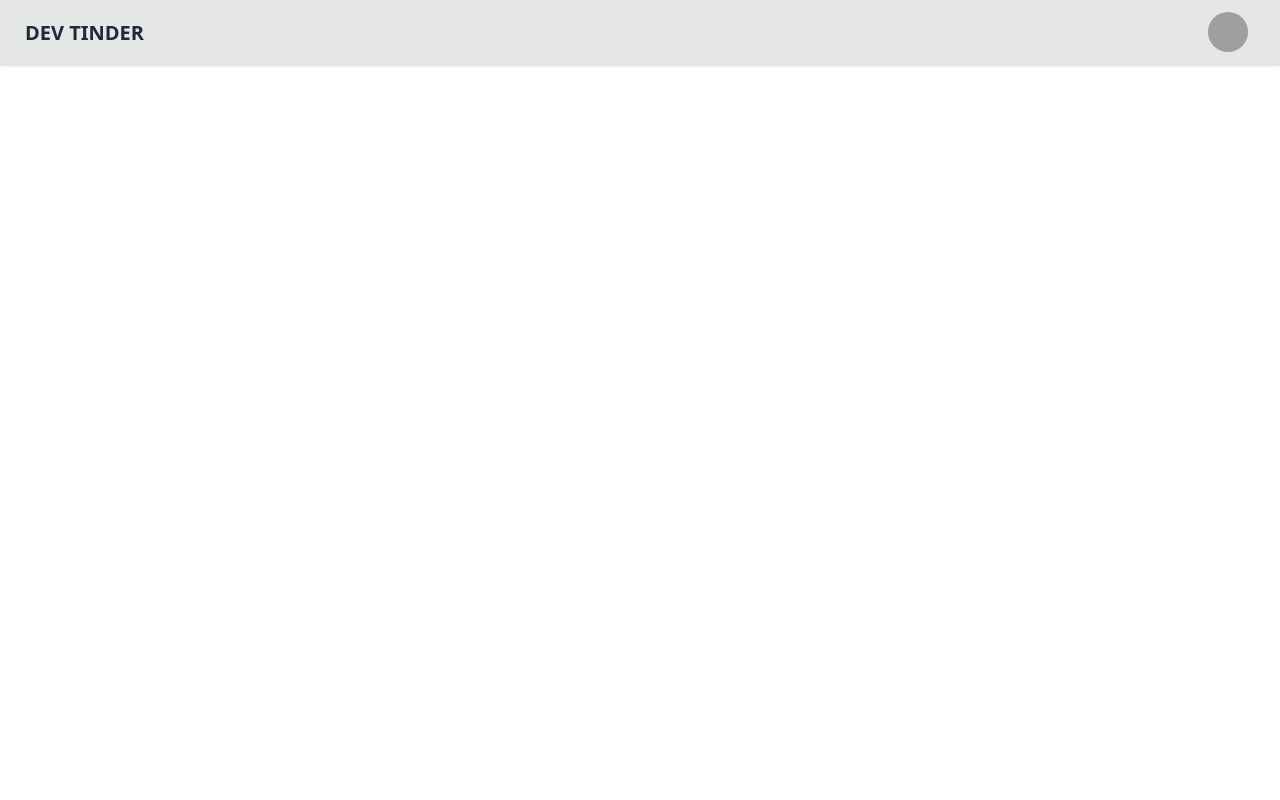
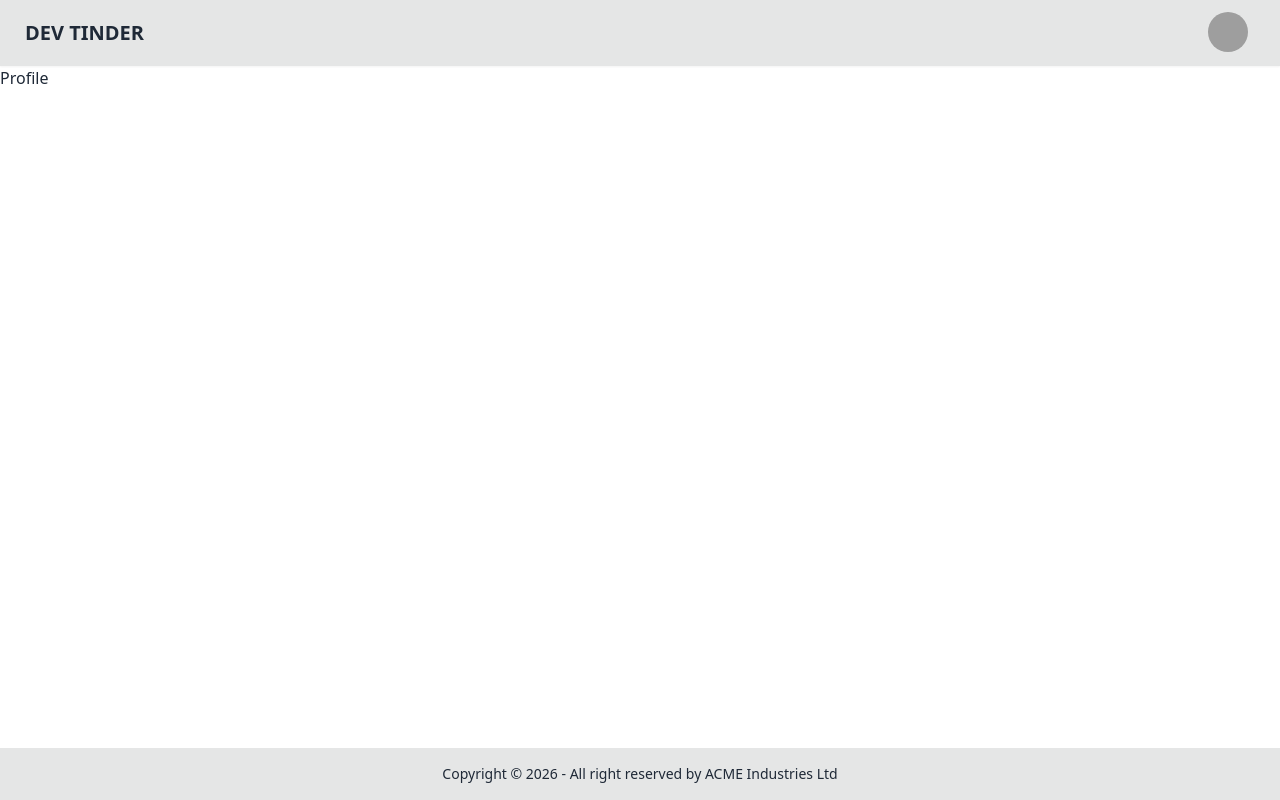
Before and after one commit to Ravindra0909/devTinder-web, a React (Vite) app: page /profile in a window 1280 px wide. Built offline with nearby package versions, Linux system fonts and the light colour scheme; grey boxes are pictures that could not be loaded.

Commit message:
Created routing and tested

```diff
--- a/package.json
+++ b/package.json
@@ -11,7 +11,8 @@
   },
   "dependencies": {
     "react": "^19.2.0",
-    "react-dom": "^19.2.0"
+    "react-dom": "^19.2.0",
+    "react-router-dom": "^7.13.0"
   },
   "devDependencies": {
     "@eslint/js": "^9.39.1",
--- a/src/App.jsx
+++ b/src/App.jsx
@@ -1,39 +1,23 @@
-import "./index.css"
-
+import { BrowserRouter,Routes, Route} from "react-router-dom"
+import NavBar from "./NavBar"
+import Login from "./Login"
+import Profile from "./Profile"
+import Body from "./Body"
 function App() {
   return (
     <>
-      <div className="navbar bg-base-300 shadow-sm">
-  <div className="flex-1">
-    <a className="btn btn-ghost text-xl">DEV TINDER</a>
-  </div>
-  <div className="flex gap-2">
-    <div className="dropdown dropdown-end mx-5">
-      <div tabIndex={0} role="button" className="btn btn-ghost btn-circle avatar">
-        <div className="w-10 rounded-full">
-          <img
+    <BrowserRouter basename="/">
+    <Routes>
+      <Route path="/" element={<Body />} >
+        <Route path="/login" element={<Login />} />
+        <Route path="/profile" element={<Profile/>} />
+      </Route>
+    </Routes>
+    </BrowserRouter>
 
-            alt="Tailwind CSS Navbar component"
-            src="https://img.daisyui.com/images/stock/photo-1534528741775-53994a69daeb.webp" />
-        </div>
-      </div>
-      <ul
-        tabIndex="-1"
-        className="menu menu-sm dropdown-content bg-base-100 rounded-box z-1 mt-3 w-52 p-2 shadow">
-        <li>
-          <a className="justify-between">
-            Profile
-            <span className="badge">New</span>
-          </a>
-        </li>
-        <li><a>Settings</a></li>
-        <li><a>Logout</a></li>
-      </ul>
-    </div>
-  </div>
-</div>
 
-         </>
+
+    </>
   )
 }
 
--- /dev/null
+++ b/src/Body.jsx
@@ -0,0 +1,18 @@
+import React from 'react'
+import NavBar from './NavBar'
+import { Outlet } from 'react-router-dom'
+import Footer from './Footer'
+
+const Body = () => {
+  return (
+    <>
+
+      <NavBar />
+      <Outlet   />
+      <Footer   />
+      </>
+
+  )
+}
+
+export default Body
--- /dev/null
+++ b/src/Footer.jsx
@@ -0,0 +1,13 @@
+import React from 'react'
+
+const Footer = () => {
+  return (
+    <footer className="footer sm:footer-horizontal footer-center bg-base-300 text-base-content p-4 fixed bottom-0 w-full">
+  <aside>
+    <p>Copyright © {new Date().getFullYear()} - All right reserved by ACME Industries Ltd</p>
+  </aside>
+</footer>
+  )
+}
+
+export default Footer
--- /dev/null
+++ b/src/Login.jsx
@@ -0,0 +1,9 @@
+import React from 'react'
+
+const Login = () => {
+  return (
+    <div>Login</div>
+  )
+}
+
+export default Login
--- /dev/null
+++ b/src/NavBar.jsx
@@ -0,0 +1,37 @@
+import React from 'react'
+
+const NavBar = () => {
+  return (
+    <div className="navbar bg-base-300 shadow-sm">
+  <div className="flex-1">
+    <a className="btn btn-ghost text-xl">DEV TINDER</a>
+  </div>
+  <div className="flex gap-2">
+    <div className="dropdown dropdown-end mx-5">
+      <div tabIndex={0} role="button" className="btn btn-ghost btn-circle avatar">
+        <div className="w-10 rounded-full">
+          <img
+
+            alt="Tailwind CSS Navbar component"
+            src="https://img.daisyui.com/images/stock/photo-1534528741775-53994a69daeb.webp" />
+        </div>
+      </div>
+      <ul
+        tabIndex="-1"
+        className="menu menu-sm dropdown-content bg-base-100 rounded-box z-1 mt-3 w-52 p-2 shadow">
+        <li>
+          <a className="justify-between">
+            Profile
+            <span className="badge">New</span>
+          </a>
+        </li>
+        <li><a>Settings</a></li>
+        <li><a>Logout</a></li>
+      </ul>
+    </div>
+  </div>
+</div>
+  )
+}
+
+export default NavBar
--- /dev/null
+++ b/src/Profile.jsx
@@ -0,0 +1,9 @@
+import React from 'react'
+
+const Profile = () => {
+  return (
+    <div>Profile</div>
+  )
+}
+
+export default Profile
```
Also changed, not shown: 1 other file (tests, documents, lock files or other folders).
